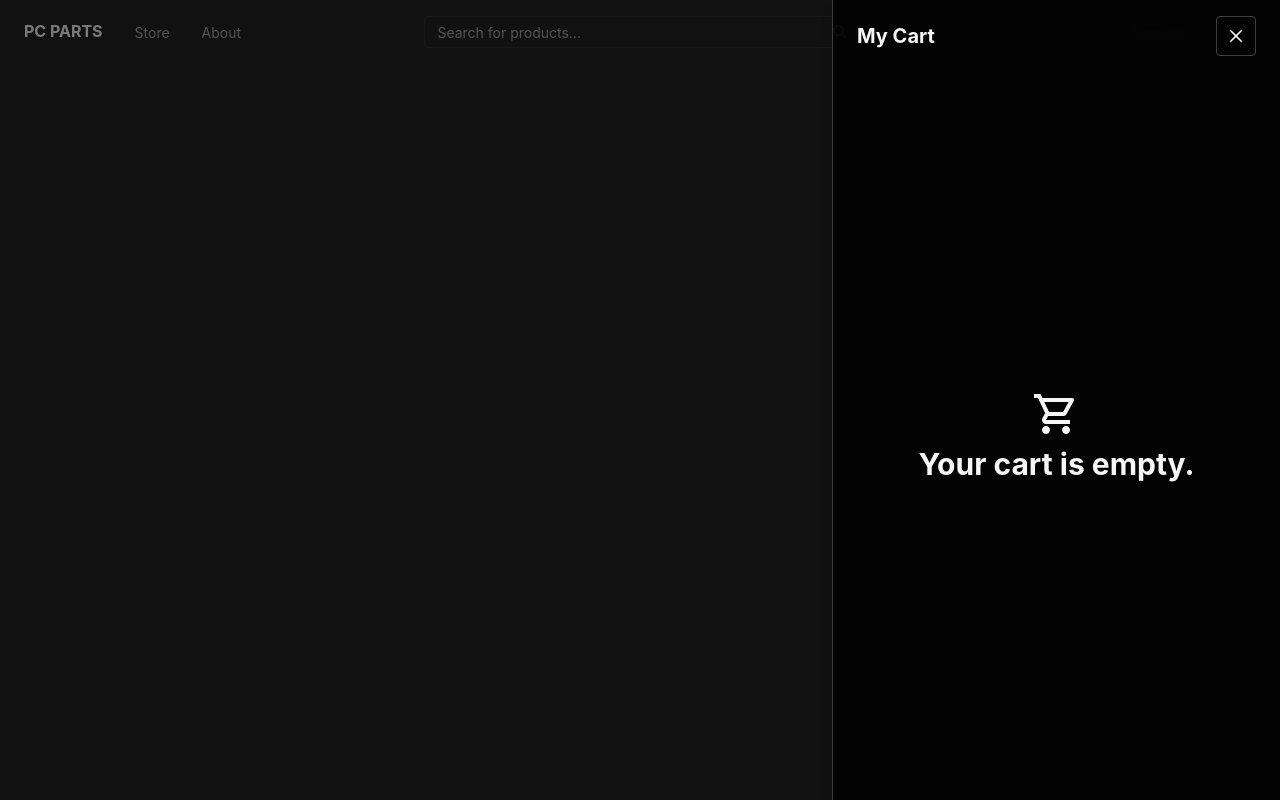
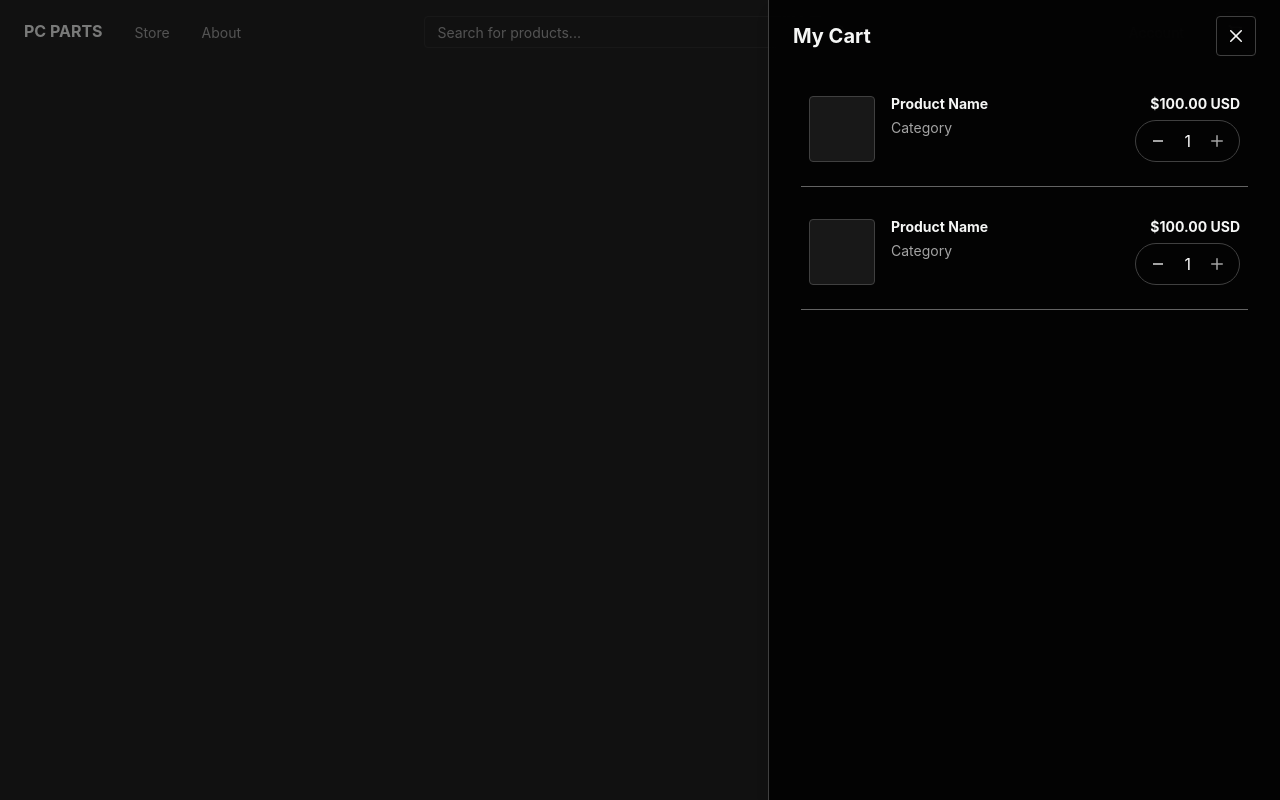
Before and after one commit to NicolasJott/pc-parts, a React (Vite) app in the folder pc-parts-app/: page / in a window 1280 px wide. Both pictures are taken after a click on the button "Shopping Cart". Built offline with nearby package versions, Linux system fonts and the light colour scheme.

Commit message:
Add ShoppingCartDrawer component and related files

```diff
--- /dev/null
+++ b/pc-parts-app/src/components/ShoppingCart/CartItem.tsx
@@ -0,0 +1,42 @@
+import { Box, Divider, Heading, Text, VStack } from "@chakra-ui/react";
+import { QuantityCard } from ".";
+
+export const CartItem = () => {
+  return (
+    <Box w={"100%"} p={2}>
+      <Box mb={4} p={2} display={"flex"}>
+        <Box
+          bg="background.800"
+          w={16}
+          h={16}
+          border={"1px solid  #404040"}
+          p={8}
+          color="white"
+          borderRadius={4}
+        ></Box>
+        <Box w={"100%"} display={"flex"} justifyContent={"space-between"}>
+          <VStack ml={4} spacing={1} align={"flex-start"}>
+            <Heading fontSize={"sm"} color={"lightText.800"}>
+              Product Name
+            </Heading>
+            <Text fontSize={"sm"} color={"lightText.700"}>
+              Category
+            </Text>
+          </VStack>
+          <VStack
+            ml={4}
+            spacing={1}
+            align={"flex-end"}
+            justifyContent={"space-between"}
+          >
+            <Heading fontSize={"sm"} color={"lightText.800"}>
+              $100.00 USD
+            </Heading>
+            <QuantityCard />
+          </VStack>
+        </Box>
+      </Box>
+      <Divider borderColor={"lightText.700"} />
+    </Box>
+  );
+};
--- /dev/null
+++ b/pc-parts-app/src/components/ShoppingCart/QuantityCard.tsx
@@ -0,0 +1,24 @@
+import { AddIcon, MinusIcon } from "@chakra-ui/icons";
+import { Box, HStack, Text } from "@chakra-ui/react";
+
+export const QuantityCard = () => {
+  return (
+    <Box
+      border={"1px solid  #404040"}
+      px={4}
+      py={2}
+      color="white"
+      borderRadius={32}
+    >
+      <HStack spacing={5}>
+        <MinusIcon fontSize={"12px"} color={"lightText.700"} />
+        <Text>1</Text>
+        <AddIcon
+          fontSize={"12px"}
+          color={"lightText.700"}
+          justifySelf={"flex-end"}
+        />
+      </HStack>
+    </Box>
+  );
+};
--- a/pc-parts-app/src/components/navigation/ShoppingCart.tsx
+++ b/pc-parts-app/src/components/ShoppingCart/ShoppingCartDrawer.tsx
@@ -6,15 +6,15 @@ import {
   DrawerHeader,
   DrawerOverlay,
   Heading,
-  Icon,
   IconButton,
   VStack,
   useDisclosure,
 } from "@chakra-ui/react";
 import ShoppingCartOutlinedIcon from "@mui/icons-material/ShoppingCartOutlined";
 import { useRef } from "react";
+import { CartItem } from ".";
 
-export const ShoppingCart = () => {
+export const ShoppingCartDrawer = () => {
   const { isOpen, onOpen, onClose } = useDisclosure();
   const btnRef = useRef<HTMLButtonElement>(null);
 
@@ -43,7 +43,7 @@ export const ShoppingCart = () => {
         onClose={onClose}
         finalFocusRef={btnRef}
         colorScheme="whiteAlpha"
-        size={"sm"}
+        size={"md"}
       >
         <DrawerOverlay
           backdropFilter={"auto"}
@@ -80,17 +80,19 @@ export const ShoppingCart = () => {
             display={"flex"}
             flexDir={"column"}
             alignItems={"center"}
-            justifyContent={"center"}
+            w={"100%"}
           >
-            <VStack alignItems={"center"} justifyContent={"center"}>
-              <Icon
+            <VStack alignItems={"center"} w={"100%"}>
+              {/* <Icon
                 color={"lightText.800"}
                 fontSize={"48px"}
                 as={ShoppingCartOutlinedIcon}
               />
               <Heading color={"lightText.800"} size={"lg"}>
                 Your cart is empty.
-              </Heading>
+              </Heading> */}
+              <CartItem />
+              <CartItem />
             </VStack>
           </DrawerBody>
         </DrawerContent>
--- /dev/null
+++ b/pc-parts-app/src/components/ShoppingCart/index.ts
@@ -0,0 +1,3 @@
+export { CartItem } from "./CartItem";
+export { QuantityCard } from "./QuantityCard";
+export { ShoppingCartDrawer } from "./ShoppingCartDrawer";
--- a/pc-parts-app/src/components/navigation/NavBar.tsx
+++ b/pc-parts-app/src/components/navigation/NavBar.tsx
@@ -9,7 +9,7 @@ import {
   Link,
   Text,
 } from "@chakra-ui/react";
-import { ShoppingCart } from ".";
+import { ShoppingCartDrawer } from "../ShoppingCart";
 
 export const NavBar = () => {
   return (
@@ -62,7 +62,7 @@ export const NavBar = () => {
           <Link color={"lightText.700"} href="/account">
             <Text fontSize={"sm"}>Account</Text>
           </Link>
-          <ShoppingCart />
+          <ShoppingCartDrawer />
         </HStack>
       </Box>
     </Box>
--- a/pc-parts-app/src/components/navigation/index.ts
+++ b/pc-parts-app/src/components/navigation/index.ts
@@ -1,2 +1 @@
 export { NavBar } from "./NavBar";
-export { ShoppingCart } from "./ShoppingCart";
```
